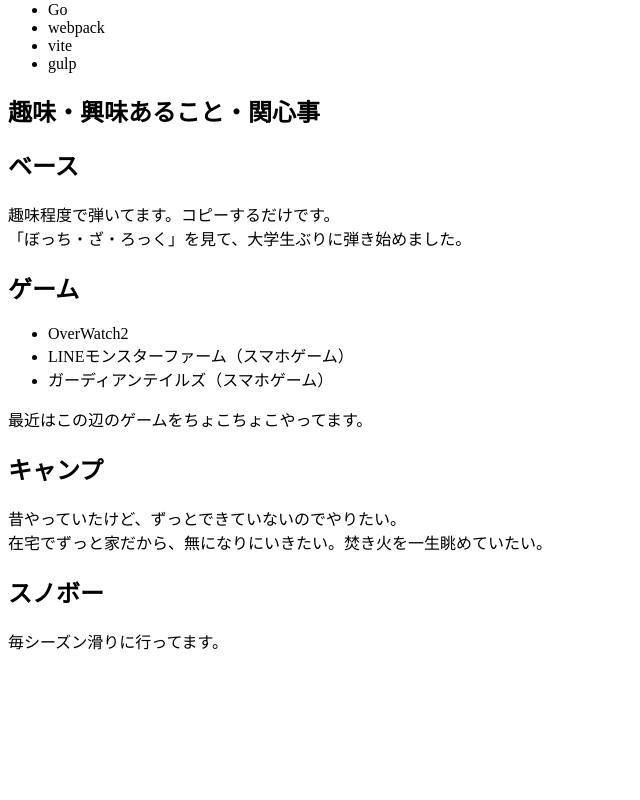
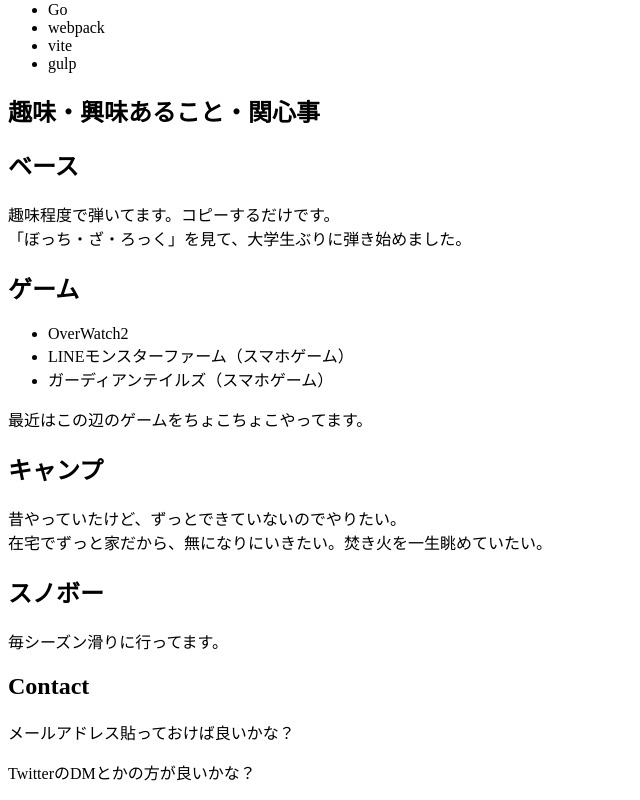
Before and after one commit to toku-chan/portfolio, a Next.js app: page / in a window 1280 px wide. Shown: the part 543-1343 px from the top of the page, without its empty margins (0-640 px from the left). Before the commit the page ends 1212 px from the top, so only its background shows below. Built offline with nearby package versions, Linux system fonts and the light colour scheme.

Commit message:
chore: contactコンポーネントの作成

```diff
--- a/pages/index.tsx
+++ b/pages/index.tsx
@@ -4,6 +4,7 @@ import { About } from '~/components/About';
 import { Career } from '~/components/Career';
 import { Skills } from '~/components/Skills';
 import { Interest } from '~/components/Interest';
+import { Contact } from '~/components/Contact';
 
 const Home: NextPage = () => {
   return (
@@ -12,6 +13,7 @@ const Home: NextPage = () => {
       <Career />
       <Skills />
       <Interest />
+      <Contact />
     </Layout>
   )
 }
--- /dev/null
+++ b/src/components/Contact/Contact.tsx
@@ -0,0 +1,11 @@
+export function Contact() {
+  console.log("自分への連絡先を入れておく。内容は後から考える、とりあえず枠だけ")
+
+  return (
+    <section>
+      <h1>Contact</h1>
+      <p>メールアドレス貼っておけば良いかな？</p>
+      <p>TwitterのDMとかの方が良いかな？</p>
+    </section>
+  )
+}
--- /dev/null
+++ b/src/components/Contact/index.tsx
@@ -0,0 +1 @@
+export { Contact } from "./Contact";
```
